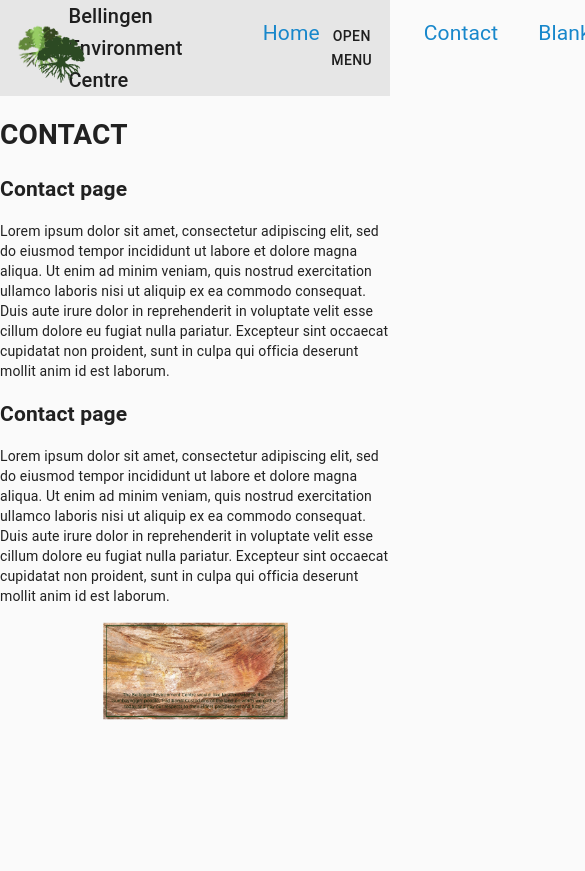
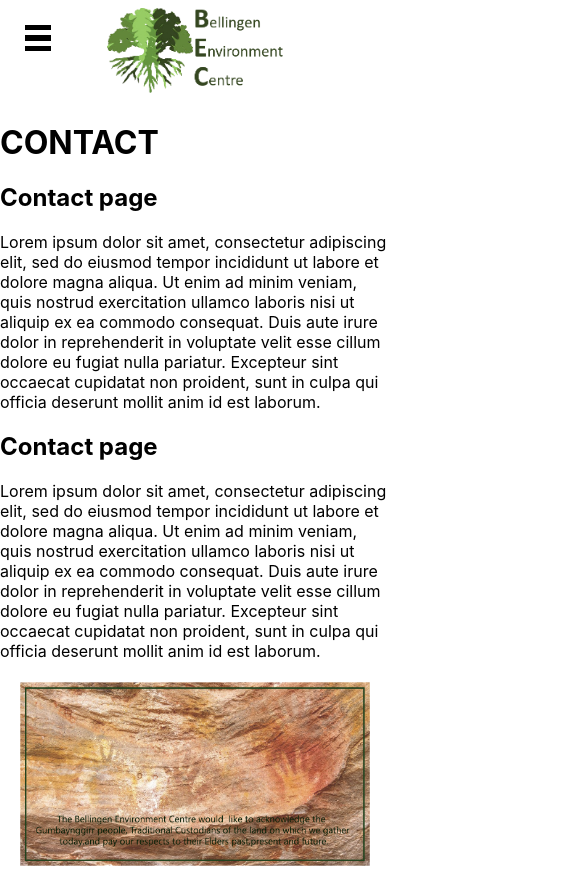
Before and after one commit to FelixEJ/bec, a React (Create React App) app: page /contactPage in a window 390 px wide. Shown: the whole page, 585 px wide, since content can reach past the window. Before the commit the page ends 844 px from the top, so only its background shows below. Built offline with nearby package versions, Linux system fonts and the light colour scheme; what react-swipeable-views-utils would draw is missing.

Commit message:
index page (mobile) styling

```diff
--- a/src/components/burgerMenu.js
+++ b/src/components/burgerMenu.js
@@ -2,16 +2,16 @@ import React from "react";
 import { slide as Menu } from "react-burger-menu";
 import { Link } from "react-router-dom";
 import styled from "styled-components";
-import LogoImage from "../images/BECLogo.svg";
+import LogoImage from "../images/Logo_Text.png";
 
 function BurgerMenu() {
   var styles = {
     bmBurgerButton: {
       position: "fixed",
-      width: "50px",
-      height: "50px",
-      left: "36px",
-      top: "36px",
+      width: "3vh",
+      height: "3vh",
+      left: "3vh",
+      top: "3vh",
     },
     bmBurgerBars: {
       background: "black",
@@ -58,6 +58,23 @@ function BurgerMenu() {
     text-decoration: none;
   `;
 
+  const Logo = styled.img`
+    height: 10vh;
+    max-height: 220px;
+    margin: auto;
+  `;
+
+  const Container = styled.div`
+    display: -webkit-box;
+    display: -moz-box;
+    display: -ms-flexbox;
+    display: -webkit-flex;
+    display: flex;
+    justify-content: flex-start;
+    align-items: center;
+    height: 12vh;
+  `;
+
   // NOTE: You also need to provide styles, see https://github.com/negomi/react-burger-menu#styling
   return (
     <div>
@@ -65,7 +82,6 @@ function BurgerMenu() {
       <Menu
         styles={styles}
         pageWrapId={"page-wrap"}
-        customBurgerIcon={<img src={LogoImage} />}
       >
         <main id="page-wrap">
           <List>
@@ -87,6 +103,9 @@ function BurgerMenu() {
           </List>
         </main>
       </Menu>
+      <Container>
+        <Logo src={LogoImage} alt="" />
+      </Container>
     </div>
   );
 }
--- a/src/components/footer.js
+++ b/src/components/footer.js
@@ -3,7 +3,7 @@ import styled from "styled-components";
 import FooterImage from "../images/Acknowledge-Background-Image.png";
 
 const Image = styled.img`
-  width: 50vw;
+  width: 95vw;
   max-width: 960px;
   display: block;
 
--- a/src/components/horizButtonBar.js
+++ b/src/components/horizButtonBar.js
@@ -5,36 +5,39 @@ import Donate from "../images/donate_3.png";
 import Membership from "../images/Become-a-member.png";
 
 const Container = styled.div`
-  display: block;
-  max-width: 1000px;
-
-  margin-left: auto;
-  margin-right: auto;
-  margin-top: 5vh;
+  display: -webkit-box;
+  display: -moz-box;
+  display: -ms-flexbox;
+  display: -webkit-flex;
+  display: flex;
+  align-items: center;
+  justify-content: center;
+  background-color: rgba(200, 200, 200, 0.7);
   margin-bottom: 5vh;
+  margin-top: 2vh;
 `;
 
 const Background = styled.div`
   background: rgba(255, 255, 255, 0.6);
   &:hover {
-      opacity: 1.0;
+    opacity: 1;
   }
 `;
 
 const Icon = styled.img`
-  width: 30%;
-  padding: 10px;
-  opacity: 1.0;
+  width: 30vw;
+  padding: 1vw;
+  opacity: 1;
 `;
 
 const HorizButtonBar = () => {
   return (
     <Container>
-      <Background>
+      {/* <Background> */}
         <Icon src={Join} alt="Join us Icon" />
         <Icon src={Donate} alt="Donate Icon" />
         <Icon src={Membership} alt="Membership Icon" />
-      </Background>
+      {/* </Background> */}
     </Container>
   );
 };
--- a/src/components/routes.js
+++ b/src/components/routes.js
@@ -11,7 +11,7 @@ const Routes = () => {
   return (
     <Router>
       <BurgerMenu />
-      <NavBar />
+      {/* <NavBar /> */}
         <Switch>
           <Route exact path="/" component={Index}></Route>
           <Route path="/contactPage" component={Contact}></Route>
--- a/src/components/slider.js
+++ b/src/components/slider.js
@@ -7,12 +7,14 @@ import Button from "@material-ui/core/Button";
 import KeyboardArrowLeft from "@material-ui/icons/KeyboardArrowLeft";
 import KeyboardArrowRight from "@material-ui/icons/KeyboardArrowRight";
 import SwipeableViews from "react-swipeable-views";
+import styled from "styled-components";
 import { autoPlay } from "react-swipeable-views-utils";
 
 import Slide01 from "../images/slide_1.jpg";
 import Slide02 from "../images/slide_2.jpg";
-import Slide03 from "../images/slider_3.png";
+import Slide03 from "../images/kalang-headwaters.png";
 import Slide04 from "../images/slide_4.jpg";
+import Slide05 from "../images/blueberry_farm.jpg";
 
 const AutoPlaySwipeableViews = autoPlay(SwipeableViews);
 
@@ -20,29 +22,40 @@ const slides = [
   {
     label: "Bellingen Environment Centre",
     imgPath: Slide01,
+    text: "Dedicated to the conservation of the natural environment since 1990. The BEC was formed in 1989 in response to the growing awareness that to deal with environmental issues, members of the community needed to work through an organisation to achieve the maximum benefit for the environment.",
   },
   {
     label: "The Great Koala National Park",
     imgPath: Slide02,
+    text: "The proposed GKNP on paper covers an area from just north of Kempsey in the south to Woolgoolga in the north. It roughly runs west from the Pacific Highway to as far as a line aligned with the beginning of the Dorrigo Plateau in the east. ",
   },
   {
-    label: "Kalang Headwaters",
+    label: "Friends of Kalang Headwater",
     imgPath: Slide03,
+    text: "In November 2016, residents of the upper Kalang received notice from Forestry Corporation of NSW (FCNSW) of planned logging in compartments 138 to 144 in Oakes and Roses Creek state forests, these compartments are along Kelose Road, with the near pristine Roses Creek on one side and the upper Kalang River on the other side.",
   },
   {
-    label: "Bellingen River Turtles",
+    label: "Darruyay Yilaaming Gumbaynggida jagunda",
     imgPath: Slide04,
+    text: "The BEC is currently working with the Gumbaynggirri people to protect songlines and heritage.",
+  },
+  {
+    label: "The Blueberry Campaign",
+    imgPath: Slide05,
+    text: "The Bellingen Environment Centre started working on the Blueberry Campaign in 2015 when a local Valery resident notified them of their environmental concerns with a 150 acre blueberry farm on the edge of Pine Creek. The resident had exhausted every avenue to try and protect their local environment...",
   },
 ];
 
 const useStyles = makeStyles((theme) => ({
   root: {
-    maxWidth: "60vw",
+    maxWidth: "90vw",
     flexGrow: 1,
     backgroundColor: "none",
     display: "block",
     marginLeft: "auto",
     marginRight: "auto",
+    marginTop: "5vh",
+    marginBottom: "5vh",
   },
   header: {
     display: "flex",
@@ -59,6 +72,18 @@ const useStyles = makeStyles((theme) => ({
     marginRight: "auto",
   },
 }));
+
+const Container = styled.div`
+  display: -webkit-box;
+  display: -moz-box;
+  display: -ms-flexbox;
+  display: -webkit-flex;
+  display: flex;
+  justify-content: center;
+  align-items: center;
+  flex-direction: column;
+  background-color: rgba(200, 200, 200, 0.7);
+`;
 
 function SwipeableTextMobileStepper() {
   const classes = useStyles();
@@ -89,16 +114,19 @@ function SwipeableTextMobileStepper() {
         onChangeIndex={handleStepChange}
         enableMouseEvents
         interval={7000}
-        position= 'top'
+        position="top"
       >
         {slides.map((step, index) => (
           <div key={step.label}>
-            {Math.abs(activeStep - index) <= 5 ? (
-              <img
-                className={classes.img}
-                src={step.imgPath}
-                alt={step.label}
-              />
+            {Math.abs(activeStep - index) <= (slides.length+1) ? (
+              <Container>
+                <img
+                  className={classes.img}
+                  src={step.imgPath}
+                  alt={step.label}
+                />
+                <p>{step.text}</p>
+              </Container>
             ) : null}
           </div>
         ))}
--- /dev/null
+++ b/src/components/statement.js
@@ -0,0 +1,95 @@
+import React from "react";
+import styled from "styled-components";
+import FooterImage from "../images/Acknowledge-Background-Image.png";
+
+const Text = styled.div`
+  width: 95vw;
+  margin: auto;
+  text-align: left;
+`;
+
+const Subtitle = styled.h3`
+  text-align: center;
+  color: #354721;
+`;
+
+const Link = styled.a`
+  color: #354721;
+  text-decoration: none;
+`;
+
+const Container = styled.div`
+  display: -webkit-box;
+  display: -moz-box;
+  display: -ms-flexbox;
+  display: -webkit-flex;
+  display: flex;
+  justify-content: flex-start;
+  align-items: stretch;
+  align-content: space-around;
+  flex-direction: column;
+`;
+
+const Statement = () => {
+  return (
+    <Container>
+      <Text>
+        <Subtitle>AIMS</Subtitle>
+        <p>The Bellingen Environment Centre committee works towards:</p>
+        <ul>
+          <li>Promotion of the cause of environmental issues</li>
+          <li>
+            Protection of the natural environment and biodiversity of the
+            Bellinger Valley.
+          </li>
+          <li>
+            Fostering proactive responses to climate change with a commitment to
+            non-violent action principles.
+          </li>
+        </ul>
+      </Text>
+      <Text>
+        <Subtitle>FUNDING</Subtitle>
+        <p>
+          The BEC is funded by membership fees, member contributions, and our
+          twice yearly fund-raiser, the Plant Fair. We are a major share-holder
+          in the Sustainable Earth Project, by donation of shares by our
+          members, and as a share-holder we are also responsible for the
+          commercial loans towards the Solar Installation on our building.
+        </p>
+      </Text>
+      <Text>
+        <Subtitle>COMMUNITY GROUPS</Subtitle>
+        <ul>
+          <li>
+            <Link href="http://friendsofkalangheadwaters.com.au/">
+              Friends of Kalang Headwaters
+            </Link>
+          </li>
+          <li>
+            <Link href="https://www.nefa.org.au/">
+              North East Forest Alliance
+            </Link>
+          </li>
+          <li>
+            <Link href="https://www.gumbaynggirrconservationgroup.org/">
+              Gumbaynggirr Conservation Group
+            </Link>
+          </li>
+          <li>
+            <Link href="https://www.koalapark.org.au/">
+              The Great Koala Park
+            </Link>
+          </li>
+          <li>
+            <Link href="https://www.bellingerlandcare.org.au/">
+              Bellingen Landcare
+            </Link>
+          </li>
+        </ul>
+      </Text>
+    </Container>
+  );
+};
+
+export default Statement;
--- a/src/pages/indexPage.js
+++ b/src/pages/indexPage.js
@@ -4,6 +4,7 @@ import "../App.css";
 import Footer from "../components/footer";
 import SwipeableTextMobileStepper from "../components/slider";
 import HorizButtonBar from "../components/horizButtonBar";
+import Statement from "../components/statement"
 import { Parallax } from "react-parallax";
 import BgImage01 from "../images/one.jpg";
 import BgImage02 from "../images/zero.jpg";
@@ -41,6 +42,7 @@ const Index = () => {
       </Parallax>
       <Parallax bgImage={BgImage02} strength={200}>
         <BackgroundImageBox1Col>
+          <Statement />
           <Footer />
         </BackgroundImageBox1Col>
       </Parallax>
```
Also changed, not shown: src/images/Logo_Text.png (added), src/images/blueberry_farm.jpg (added).
